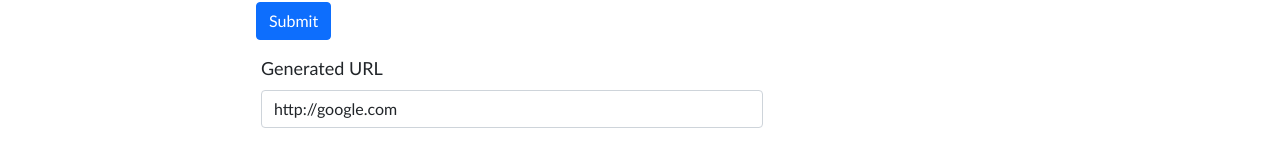
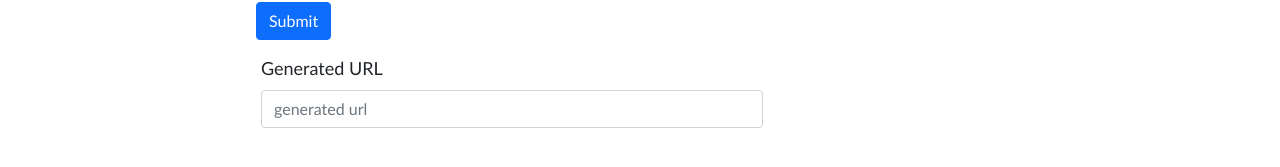
Before and after one commit to rakeshsonti/tiny-urls, a React (Create React App) app: page / in a window 1280 px wide. Shown: the part 353-520 px from the top of the page. Built offline with nearby package versions, Linux system fonts and the light colour scheme.

Commit message:
functionality added

```diff
--- a/src/components/Home.js
+++ b/src/components/Home.js
@@ -3,6 +3,10 @@ import { Navbar,Container,Button,Form } from 'react-bootstrap';
 import React, { useState } from 'react';
 function Home(){
 const [url, setUrl] = useState("http://google.com");
+const [genurl, setGenurl] = useState("");
+const getUrl=(url)=>{
+    setGenurl(url);
+}
     return (
         <div>
 
@@ -22,12 +26,14 @@ const [url, setUrl] = useState("http://google.com");
         setUrl(e.target.value);
     }} />
   </Form.Group>
-  <Button variant="primary" type="button">
+  <Button variant="primary" type="button" onClick={()=>{
+      getUrl(url);
+  }}>
     Submit
   </Button>
   <Form.Group className="mb-3 field2" controlId="genurl">
     <Form.Label>Generated URL</Form.Label>
-    <Form.Control type="text" value={url} placeholder="generated url" />
+    <Form.Control type="text" value={genurl} placeholder="generated url" />
 
   </Form.Group>
 
```
